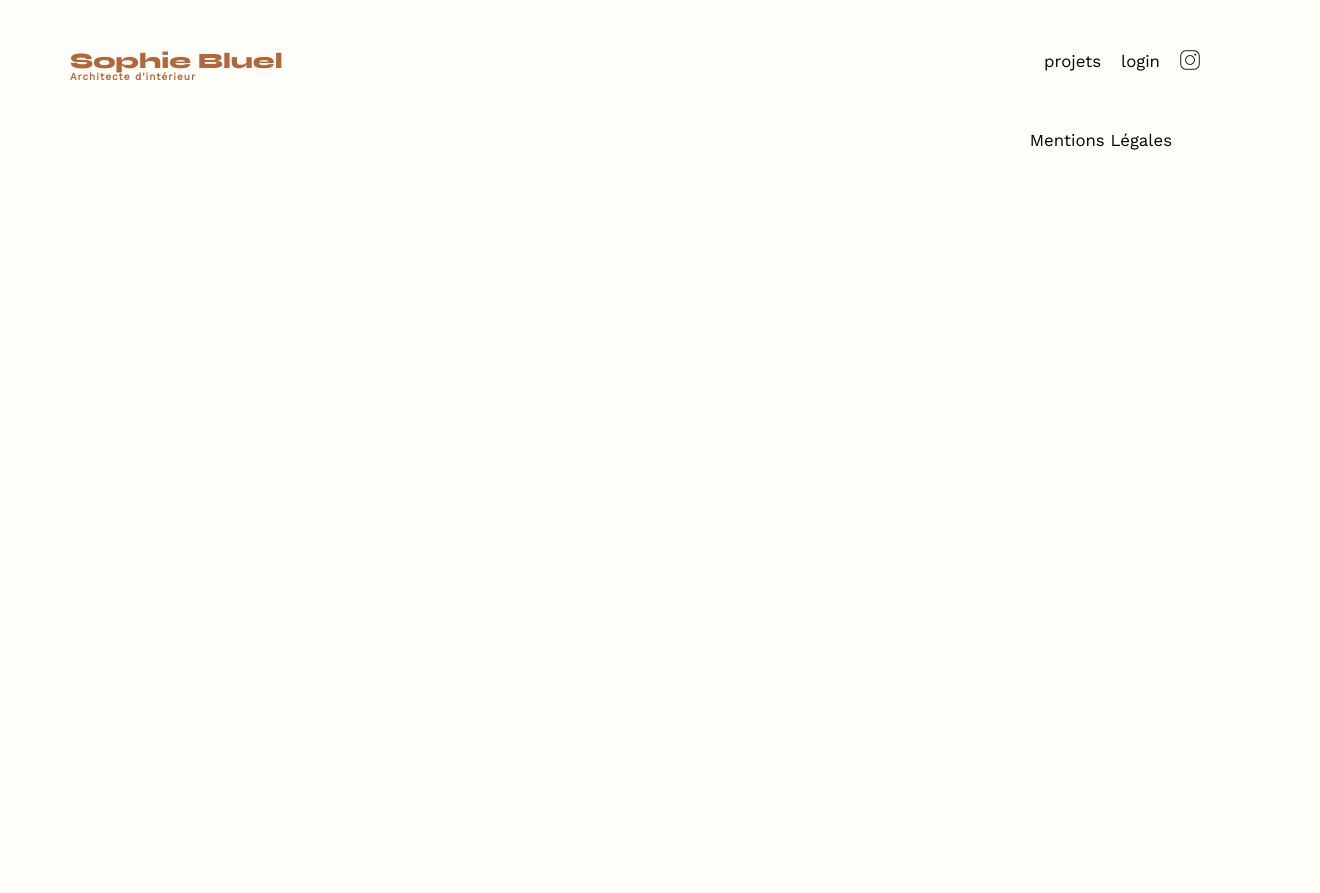
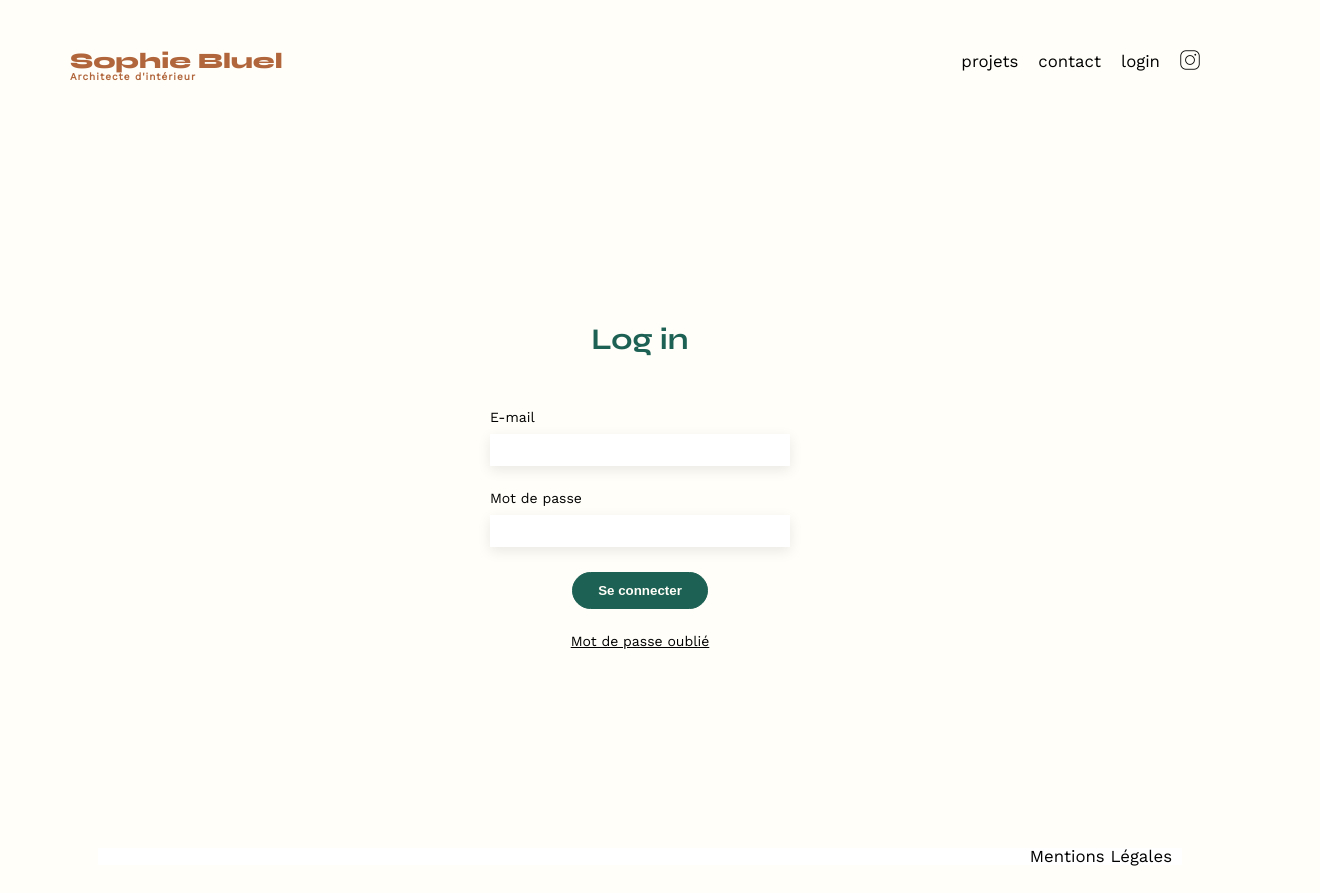
Before and after one commit to Miha0501/OpenClassroomsProject3, a plain HTML site: page FrontEnd/login.html in a window 1280 px wide. Shown: the whole page, 1320 px wide, since content can reach past the window. Before the commit the page ends 800 px from the top, so only its background shows below. Drawn offline with nearby package versions, Linux system fonts and the light colour scheme.

Commit message:
feature: final version filters and working on implementation design of login

```diff
--- a/FrontEnd/assets/style.css
+++ b/FrontEnd/assets/style.css
@@ -85,6 +85,59 @@ h2{
 	font-size: 30px;
 	color: #1D6154
 }
+
+h3 {
+	display: flex;
+	justify-content: center;
+	font-family: 'Syne';
+	font-size: 30px;
+	font-weight: 700;
+	color:#1D6154;
+	width: 100%;
+	height: 36px;
+	margin-top: 242px;
+}
+
+form {
+	display: flex;
+	flex-direction: column;
+	justify-content: center;
+	align-items: center;
+	width: 100%;
+	height: 100%;
+	gap:25px;
+	margin-top:50px;
+	margin-bottom: 200px;
+}
+ .login {
+	display: flex;
+	flex-direction: column;
+	width: 300px;
+	height: 100%;
+	padding:0px 530px 0px 530px;
+	gap: 10px;
+}
+input {
+height: 30px;
+border: none;
+box-shadow: 0px 4px 14px rgba(0, 0, 0, 0.09);
+}
+
+.button {
+	color: #FFFEF8;
+	background-color: #1D6154;
+	cursor: pointer;
+}
+
+.active {
+	color: white;
+	background: #1D6154;
+}
+
+.forgotpassword {
+	text-decoration: underline;
+}
+
 nav ul {
 	display: flex;
 	align-items: center;
@@ -105,12 +158,17 @@ a {
 	text-decoration: none;
 	color: black;
 }
-a:hover {
+nav a:hover {
 	color: #B1663C;
 }
-nav img {
+nav li img {
 height: 20px;
 }
+
+nav li img:hover {
+	color: #B1663C;
+}
+
 #introduction {
 	display: flex;
 	align-items: center;
@@ -218,3 +276,6 @@ footer nav ul {
 	justify-content: flex-end;
 	margin: 2em
 }
+.loginfooter ul{
+	background-color: white;
+}
--- a/FrontEnd/login.html
+++ b/FrontEnd/login.html
@@ -17,15 +17,33 @@
         <nav>
             <ul>
                 <li><a href="./index.html">projets</a></li>
+                <li><a href="#contact">contact</a></li>
                 <li><a href="./login.html">login</a></li>
                 <li><img src="./assets/icons/instagram.png" alt="Instagram"></li>
             </ul>
         </nav>
     </header>
     <main>
-
+        <h3> Log in</h3>
+        <form method="post" action="'http://localhost:5678/api/users/login'" class="loginForm">
+            <input type="hidden" name="_token" value="eyJhbGciOiJIUzI1NiIsInR5cCI6IkpXVCJ9.eyJ1c2VySWQiOjEsImlhdCI6MTY1MTg3NDkzOSwiZXhwIjoxNjUxOTYxMzM5fQ.JGN1p8YIfR-M-5eQ-Ypy6Ima5cKA4VbfL2xMr2MgHm4">
+            <div class="login">
+                <label for="email">E-mail</label>
+                <input type="email" name="email" id="email" required>
+            </div>
+            <div class="login">
+                <label for="password">Mot de passe</label>
+                <input type="text" name="password" id="password" required>
+            </div>
+            <div>
+                <button type="submit" class="button">Se connecter</button>
+            </div>
+            <div class="forgotpassword">
+                <a href="#">Mot de passe oublié</a>
+            </div>
+        </form>
     </main>
-    <footer>
+    <footer class="loginfooter">
         <nav>
             <ul>
                 <li>Mentions Légales</li>
```
Also changed, not shown: FrontEnd/assets/script.js (+23 -5 lines), FrontEnd/index.html (+1 -1 lines).
